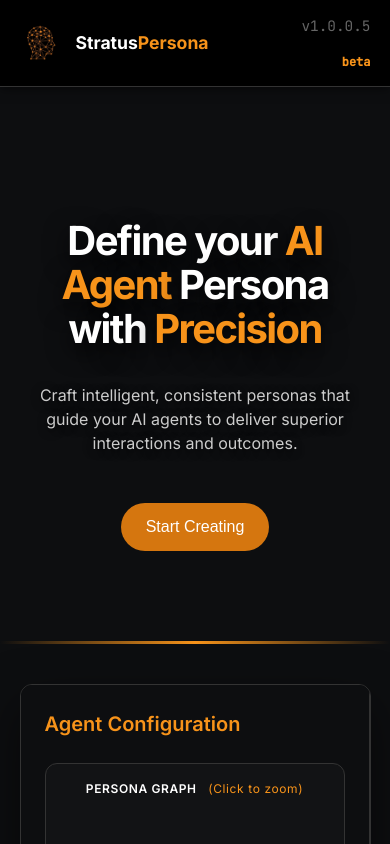
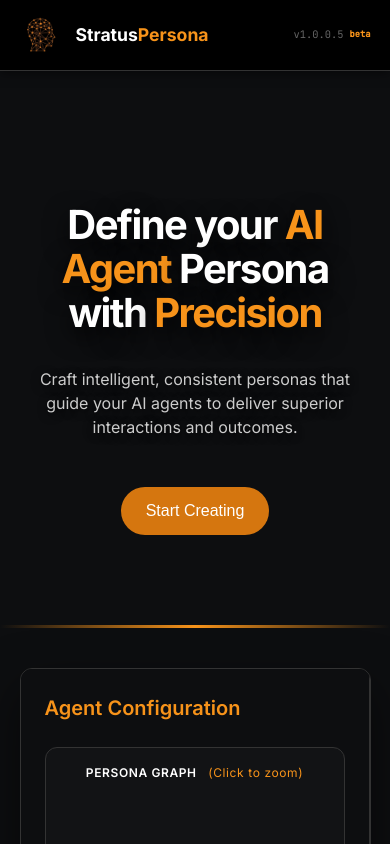
Before and after one commit to stratuspayuk/StratusPersona, a Vue app: page / in a window 390 px wide. Shown: the top 844 px of the page. Built offline with nearby package versions, Linux system fonts and the light colour scheme.

Commit message:
Fix version/beta alignment on mobile - display on one line with smaller fonts

```diff
--- a/src/App.vue
+++ b/src/App.vue
@@ -6,9 +6,9 @@
         <img src="@/assets/logo.png" alt="StratusPersona Logo" style="height: 40px; width: auto;" />
         <span class="new-header-title">Stratus<span class="brand-highlight">Persona</span></span>
       </div>
-      <div class="flex" style="gap: 24px; flex-direction: column; align-items: flex-end;">
-        <span style="color: #666; font-family: var(--font-mono); font-size: 0.9rem;">v1.0.0.5</span>
-        <span style="color: #F7931A; font-family: var(--font-mono); font-size: 0.75rem; font-weight: 600; margin-top: -8px;">beta</span>
+      <div class="version-badge">
+        <span style="color: #666; font-family: var(--font-mono);">v1.0.0.5</span>
+        <span style="color: #F7931A; font-family: var(--font-mono); font-weight: 600;">beta</span>
       </div>
     </div>
   </nav>
--- a/src/assets/main.css
+++ b/src/assets/main.css
@@ -330,6 +330,40 @@ p.lead {
   font-size: 0.9rem;
 }
 
+/* Version Badge */
+.version-badge {
+  display: flex;
+  flex-direction: column;
+  align-items: flex-end;
+  gap: 0;
+}
+
+.version-badge span:first-child {
+  font-size: 0.9rem;
+}
+
+.version-badge span:last-child {
+  font-size: 0.75rem;
+  margin-top: -4px;
+}
+
+@media (max-width: 600px) {
+  .version-badge {
+    flex-direction: row;
+    gap: 6px;
+    align-items: center;
+  }
+
+  .version-badge span:first-child {
+    font-size: 0.65rem;
+  }
+
+  .version-badge span:last-child {
+    font-size: 0.55rem;
+    margin-top: 0;
+  }
+}
+
 /* Responsive Design */
 @media (max-width: 768px) {
   .interface { margin-top: 20px; margin-bottom: 20px; }
```
Also changed, not shown: 1 other file (tests, documents, lock files or other folders).
